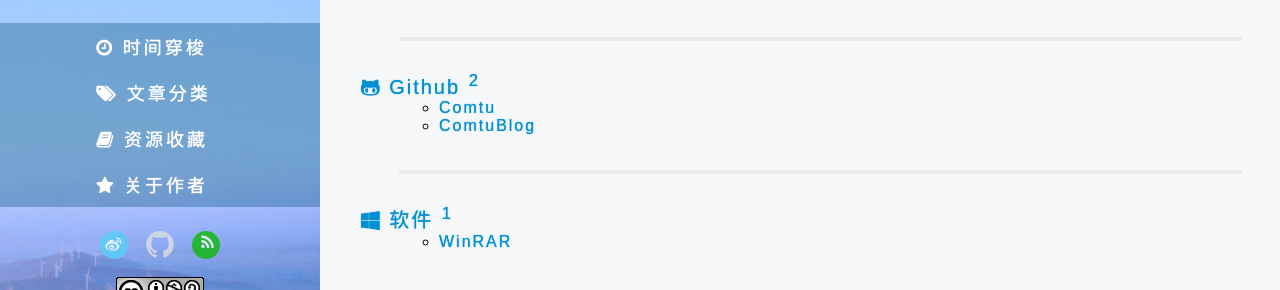
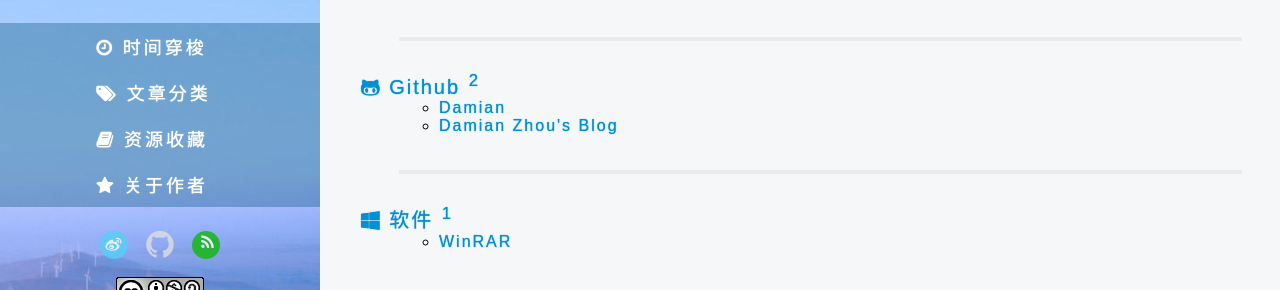
Before and after one commit to DamianZhou/Damian.github.io, a Jekyll site: the page built from page/resource.html, in a window 1280 px wide. Shown: the part 267-557 px from the top of the page. Built offline with Jekyll 4.4.1, drawn with Linux system fonts in a browser that asks for light colours; some web fonts are replaced; comment, search, counter and statistics services are not loaded.

Commit message:
基础信息修改

```diff
--- a/_data/orgs/github.yml
+++ b/_data/orgs/github.yml
@@ -2,10 +2,10 @@
 name: Github
 icon: fa fa-github-alt
 members:
-  - name: Comtu
+  - name: Damian
     notnewblank: false
-    link: http://github.com/comtu
+    link: http://github.com/DamianZhou
 
-  - name: ComtuBlog
+  - name: Damian Zhou's Blog
     notnewblank: true
-    link: http://comtu.github.io/
+    link: http://damianzhou.github.io/
```
Also changed, not shown: README.md.
